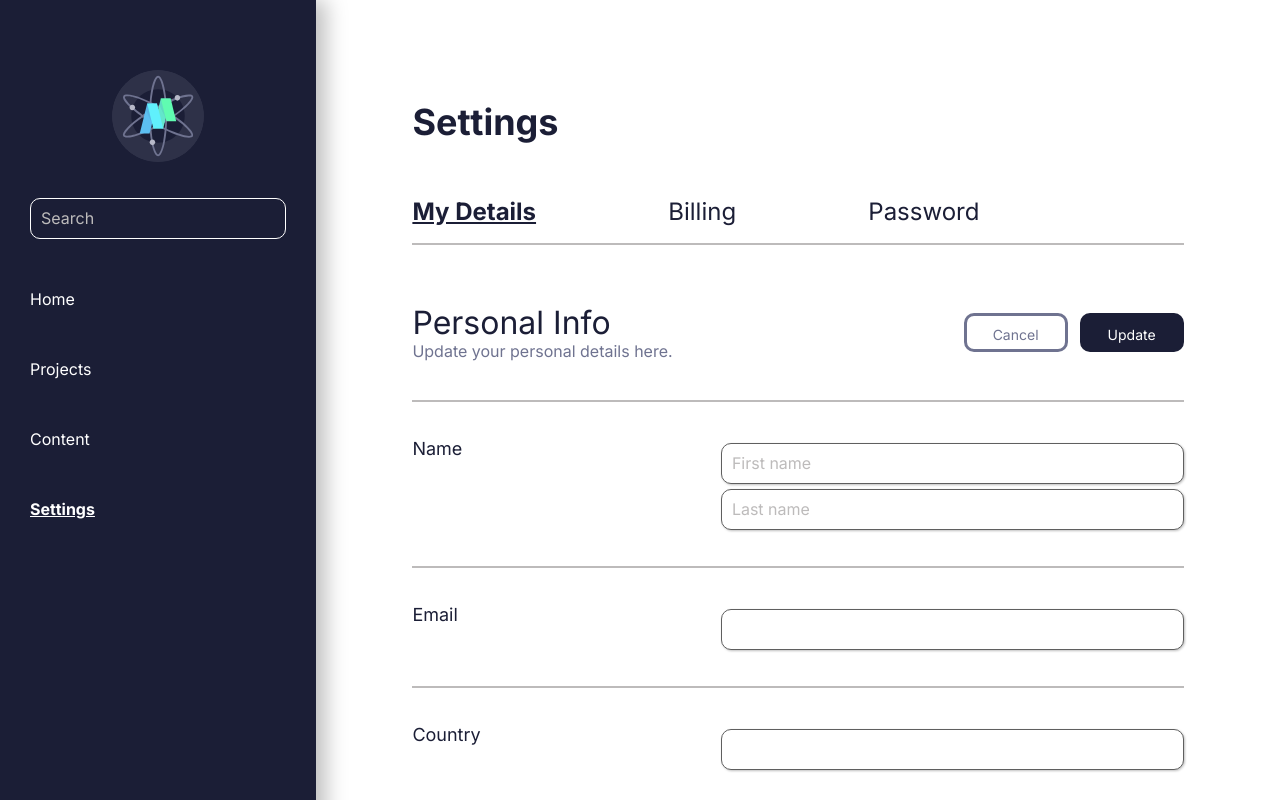
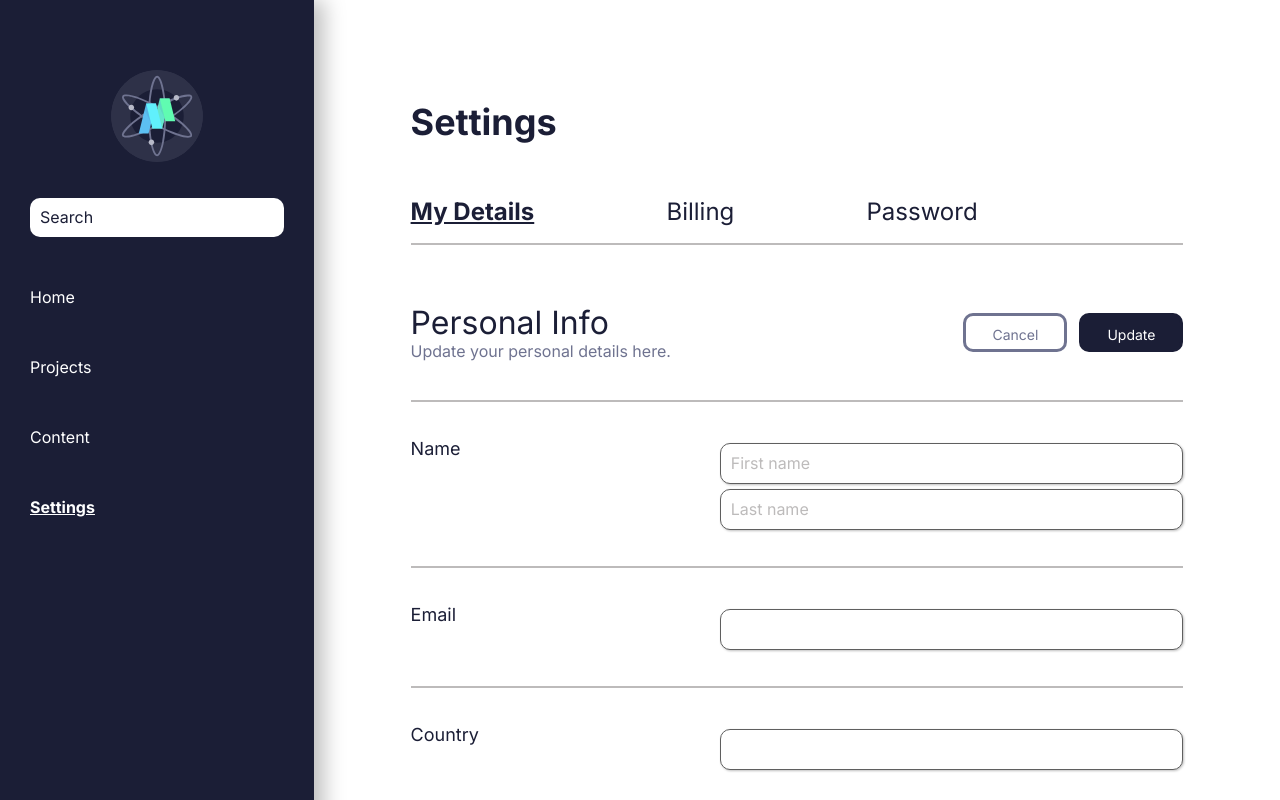
Before and after one commit to osmanmahad/Daily-UI-007, a plain HTML site: page index.html in a window 1280 px wide. Shown: the top 800 px of the page. Drawn offline with Linux system fonts and the light colour scheme.

Commit message:
Update styles.css

```diff
--- a/styles.css
+++ b/styles.css
@@ -169,15 +169,18 @@ a:visited {
     padding-bottom: 100px;
     min-height: 100vh;
   }
+  .search::placeholder {
+    color: #1b1e36;
+  }
   .search {
     margin-top: 36px;
-    background-color: #1b1e36;
+    background-color: white;
     font-weight: 400;
     font-size: 16px;
     line-height: 19px;
-    color: #ffffff;
+    color: #1b1e36;
     border-radius: 10px;
-    border: 1px solid #ffffff;
+    border: none;
     padding: 10px;
   }
 
```
